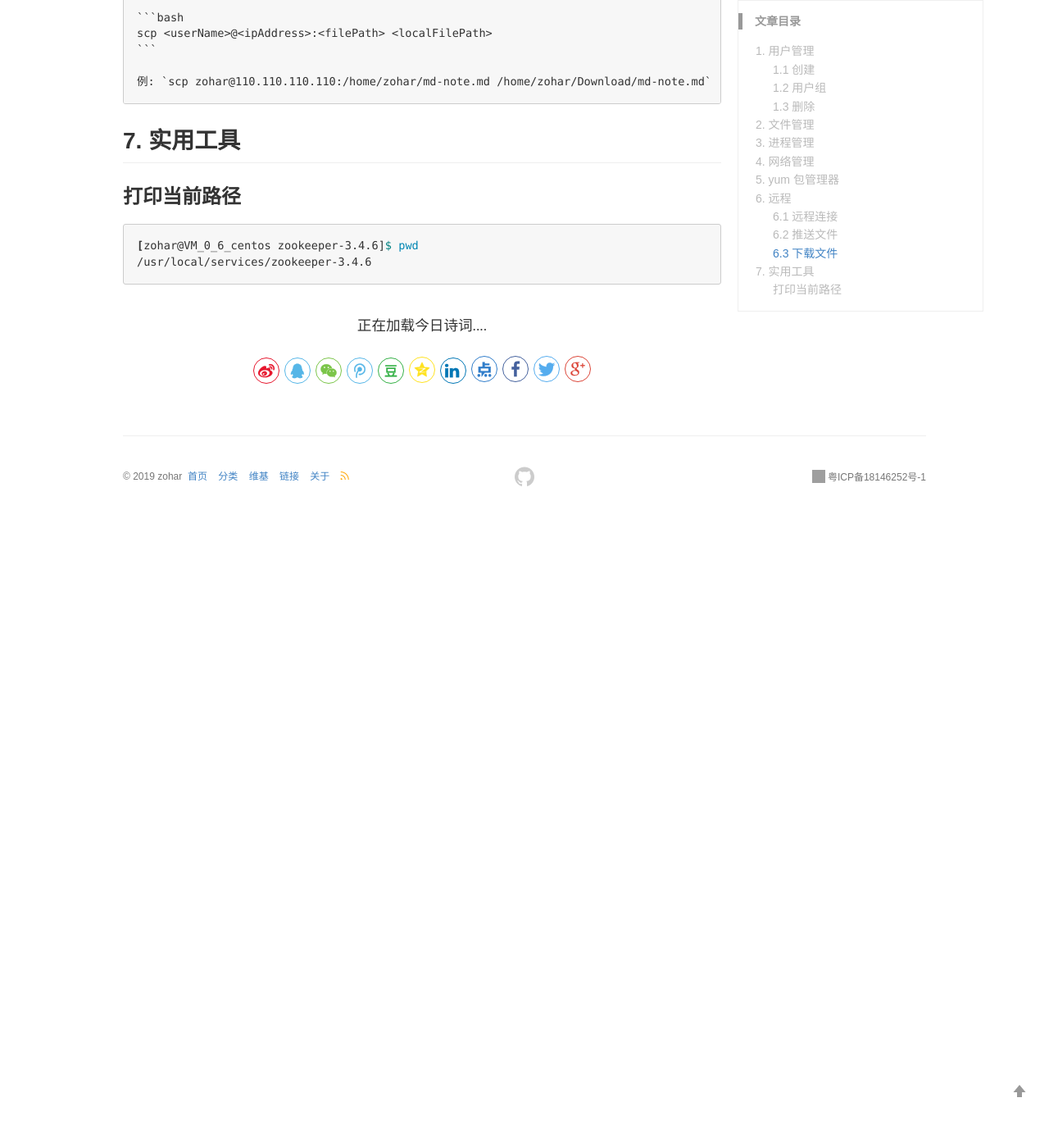
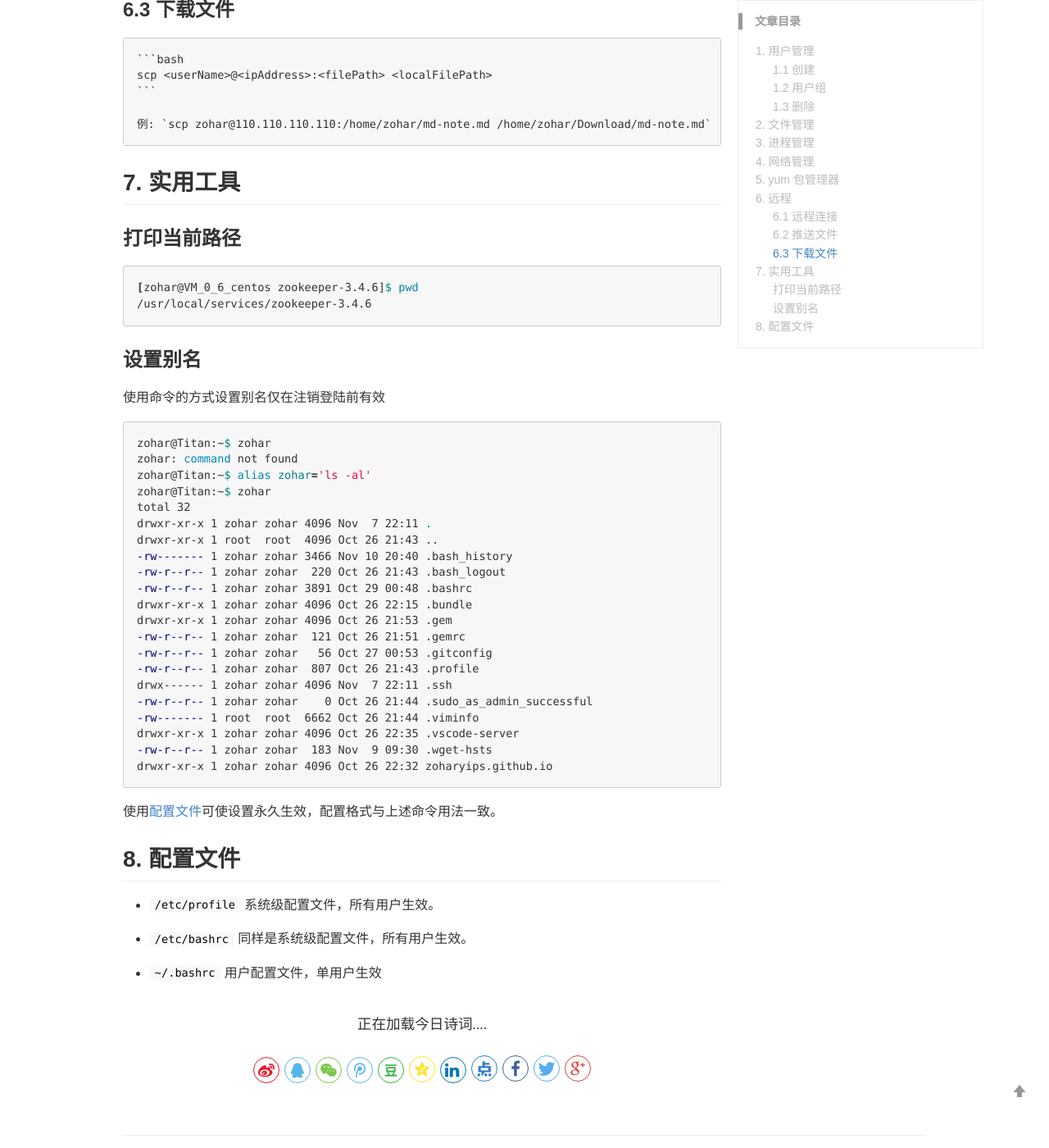
Before and after one commit to zoharyips/zoharyips.github.io, a Jekyll site: the page built from _wiki/linux-instructions.md, in a window 1280 px wide and 1400 px high, scrolled down 4158 px. Shown: the whole window at 82% size. Built offline with Jekyll 4.4.1, drawn with Linux system fonts in a browser that asks for light colours; before the commit the page ends 4788 px from its top, so only the background shows below that; grey boxes are pictures that could not be loaded.

````diff
--- a/_wiki/linux-instructions.md
+++ b/_wiki/linux-instructions.md
@@ -193,3 +193,41 @@ categories: Linux
 [zohar@VM_0_6_centos zookeeper-3.4.6]$ pwd
 /usr/local/services/zookeeper-3.4.6
 ```
+
+### 设置别名
+
+使用命令的方式设置别名仅在注销登陆前有效
+
+```bash
+zohar@Titan:~$ zohar
+zohar: command not found
+zohar@Titan:~$ alias zohar='ls -al'
+zohar@Titan:~$ zohar
+total 32
+drwxr-xr-x 1 zohar zohar 4096 Nov  7 22:11 .
+drwxr-xr-x 1 root  root  4096 Oct 26 21:43 ..
+-rw------- 1 zohar zohar 3466 Nov 10 20:40 .bash_history
+-rw-r--r-- 1 zohar zohar  220 Oct 26 21:43 .bash_logout
+-rw-r--r-- 1 zohar zohar 3891 Oct 29 00:48 .bashrc
+drwxr-xr-x 1 zohar zohar 4096 Oct 26 22:15 .bundle
+drwxr-xr-x 1 zohar zohar 4096 Oct 26 21:53 .gem
+-rw-r--r-- 1 zohar zohar  121 Oct 26 21:51 .gemrc
+-rw-r--r-- 1 zohar zohar   56 Oct 27 00:53 .gitconfig
+-rw-r--r-- 1 zohar zohar  807 Oct 26 21:43 .profile
+drwx------ 1 zohar zohar 4096 Nov  7 22:11 .ssh
+-rw-r--r-- 1 zohar zohar    0 Oct 26 21:44 .sudo_as_admin_successful
+-rw------- 1 root  root  6662 Oct 26 21:44 .viminfo
+drwxr-xr-x 1 zohar zohar 4096 Oct 26 22:35 .vscode-server
+-rw-r--r-- 1 zohar zohar  183 Nov  9 09:30 .wget-hsts
+drwxr-xr-x 1 zohar zohar 4096 Oct 26 22:32 zoharyips.github.io
+```
+
+使用[配置文件](#8-%e9%85%8d%e7%bd%ae%e6%96%87%e4%bb%b6)可使设置永久生效，配置格式与上述命令用法一致。
+
+## 8. 配置文件
+
+* `/etc/profile` 系统级配置文件，所有用户生效。
+
+* `/etc/bashrc` 同样是系统级配置文件，所有用户生效。
+
+* `~/.bashrc` 用户配置文件，单用户生效
````
Also changed, not shown: _posts/Microservice/2019-11-12-micro-service-journal.md (added, +75 -0 lines), _posts/Microservice/2019-11-12-zookeeper.md (added, +332 -0 lines), _wiki/method-app-install.md (+8 -0 lines), images/posts/MicroService/zookeeper/znode.png (added), images/posts/MicroService/zookeeper/zookeeper-data-model.png (added), images/posts/MicroService/zookeeper/zookeeper-lock.gif (added), images/posts/MicroService/zookeeper/分布式系统.png (added).
